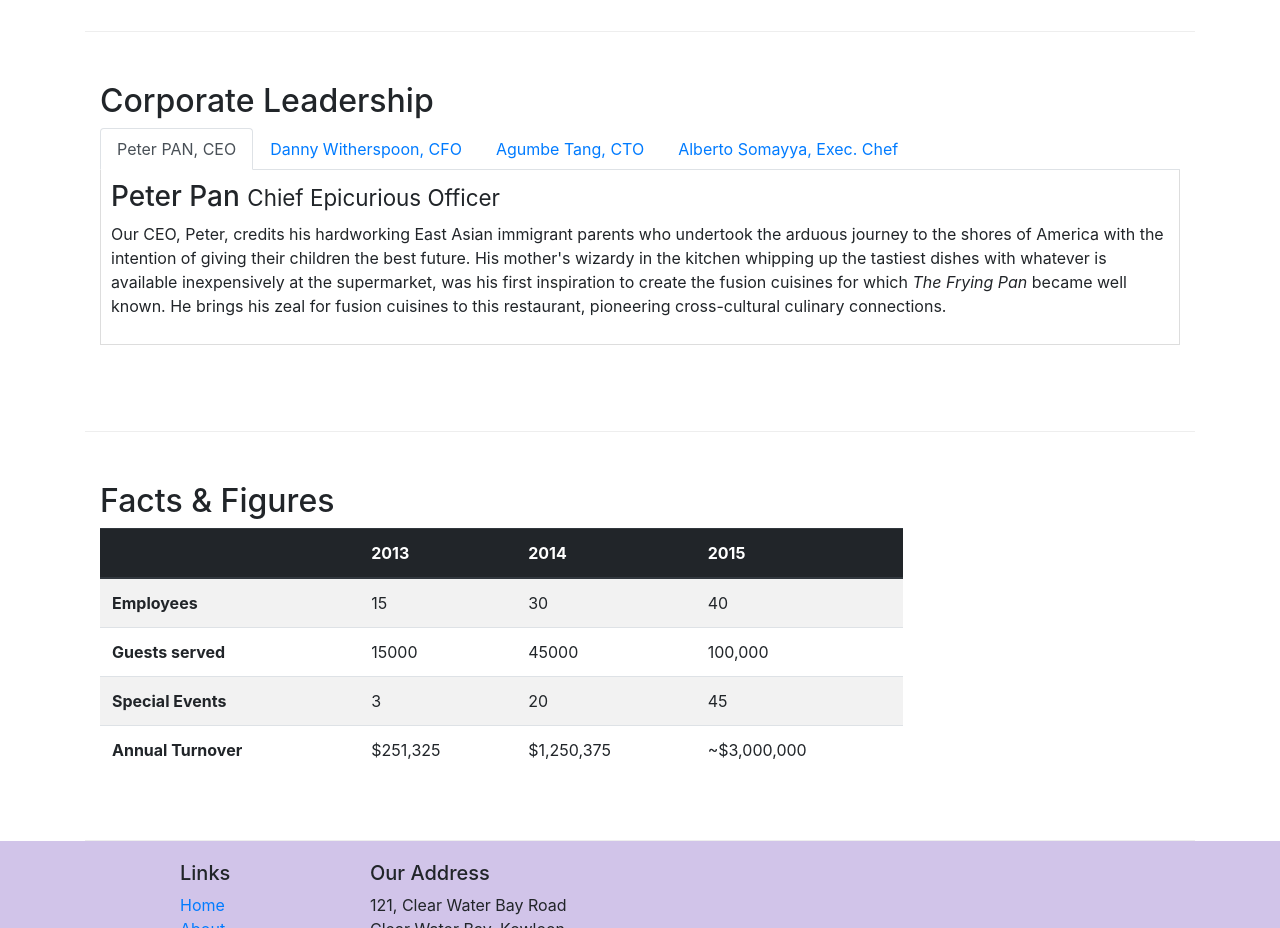
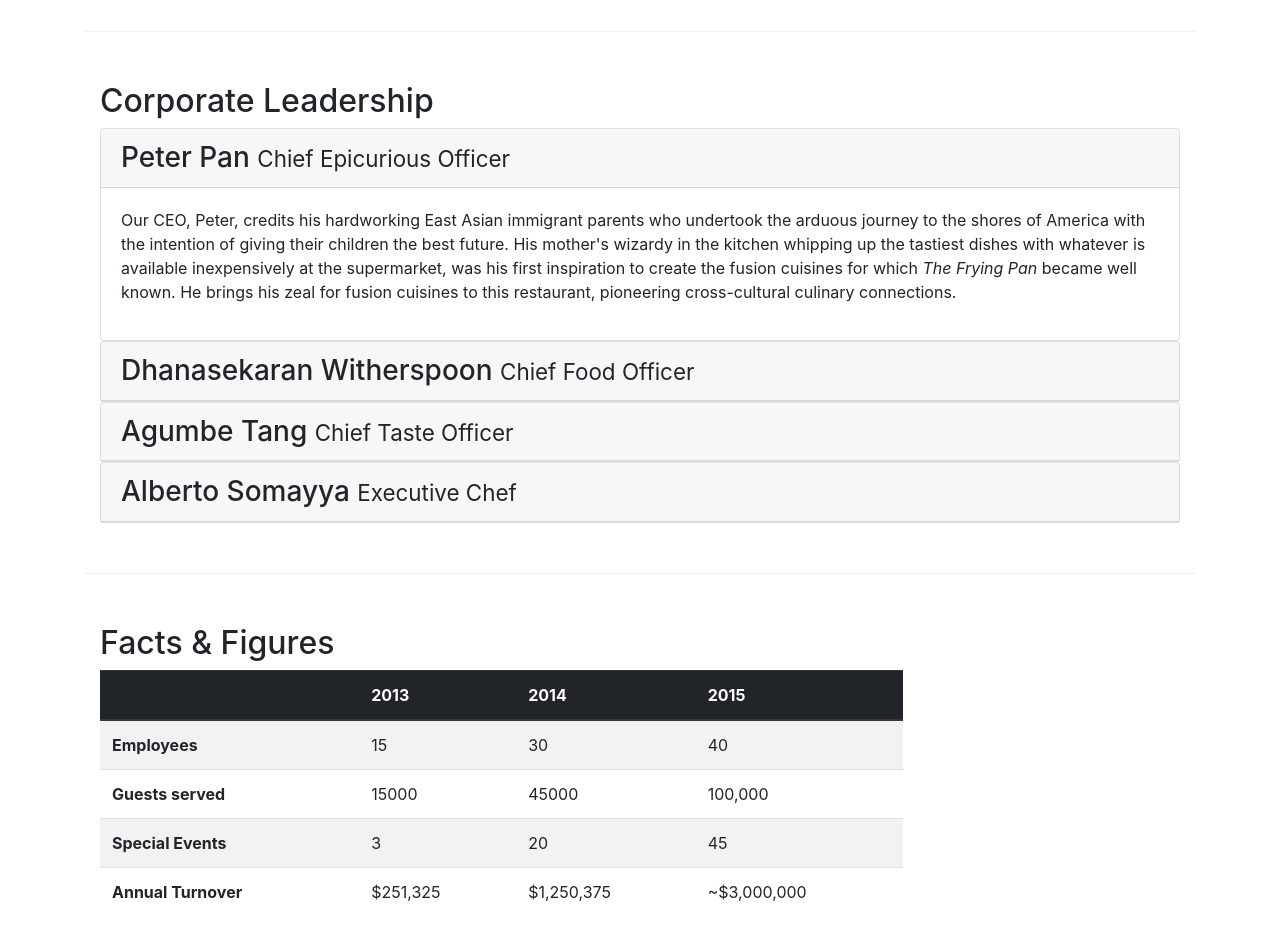
Before and after one commit to rikengala/conFusion, a website: page aboutus.html in a window 1280 px wide. Shown: the part 940-1868 px from the top of the page. Drawn offline with nearby package versions, Linux system fonts and the light colour scheme.

Commit message:
Accordion

```diff
--- a/aboutus.html
+++ b/aboutus.html
@@ -96,36 +96,51 @@
         <div class = "row row-content">
             <div class = "col-12">
                 <h2>Corporate Leadership</h2>
-                <ul class = "nav nav-tabs">
-                    <li class = "nav-item">
-                        <a class = "nav-link active" href = "#peter" role = "tab" data-toggle="tab">Peter PAN, CEO</a>
-                    </li>
-                    <li class = "nav-item">
-                        <a class = "nav-link" href = "#danny" role = "tab" data-toggle="tab">Danny Witherspoon, CFO</a>
-                    </li>
-                    <li class = "nav-item">
-                        <a class = "nav-link" href = "#agumbe" role = "tab" data-toggle="tab">Agumbe Tang, CTO</a>
-                    </li>
-                    <li class = "nav-item">
-                        <a class = "nav-link" href = "#alberto" role = "tab" data-toggle="tab">Alberto Somayya, Exec. Chef</a>
-                    </li>
-                </ul>
-                <div class = "tab-content">
-                    <div role = "tabpanel" class = "tab-pane fade show active" id = "peter">
-                        <h3>Peter Pan <small>Chief Epicurious Officer</small></h3>
-                        <p class = "d-none d-sm-block">Our CEO, Peter, credits his hardworking East Asian immigrant parents who undertook the arduous journey to the shores of America with the intention of giving their children the best future. His mother's wizardy in the kitchen whipping up the tastiest dishes with whatever is available inexpensively at the supermarket, was his first inspiration to create the fusion cuisines for which <em>The Frying Pan</em> became well known. He brings his zeal for fusion cuisines to this restaurant, pioneering cross-cultural culinary connections.</p>
+
+                <div id = "accordion">
+                    <div class = "card">
+                        <div class = "card-header" role = "tab" id = "peterhead">
+                            <h3 class = "mb-0">
+                                <a data-toggle = "collapse" data-target = "#peter">Peter Pan <small>Chief Epicurious Officer</small></a></h3>
+                        </div>
+                        <div class = "collapse show" id = "peter" data-parent = "#accordion">
+                           <div class = "card-body">
+                            <p class = "d-none d-sm-block">Our CEO, Peter, credits his hardworking East Asian immigrant parents who undertook the arduous journey to the shores of America with the intention of giving their children the best future. His mother's wizardy in the kitchen whipping up the tastiest dishes with whatever is available inexpensively at the supermarket, was his first inspiration to create the fusion cuisines for which <em>The Frying Pan</em> became well known. He brings his zeal for fusion cuisines to this restaurant, pioneering cross-cultural culinary connections.</p>
+                           </div>
+                        </div>
                     </div>
-                    <div role = "tabpanel" class = "tab-pane fade" id = "danny">
-                        <h3>Dhanasekaran Witherspoon <small>Chief Food Officer</small></h3>
-                        <p class = "d-none d-sm-block">Our CFO, Danny, as he is affectionately referred to by his colleagues, comes from a long established family tradition in farming and produce. His experiences growing up on a farm in the Australian outback gave him great appreciation for varieties of food sources. As he puts it in his own words, <em>Everything that runs, wins, and everything that stays, pays!</em></p>
+                    <div class = "card">
+                        <div class = "card-header" role = "tab" id = "dannyhead">
+                            <h3 class = "mb-0">
+                                <a data-toggle = "collapse" data-target = "#danny">Dhanasekaran Witherspoon <small>Chief Food Officer</small></a></h3>
+                        </div>
+                        <div class = "collapse" id = "danny" data-parent = "#accordion">
+                           <div class = "card-body">
+                            <p class = "d-none d-sm-block">Our CFO, Danny, as he is affectionately referred to by his colleagues, comes from a long established family tradition in farming and produce. His experiences growing up on a farm in the Australian outback gave him great appreciation for varieties of food sources. As he puts it in his own words, <em>Everything that runs, wins, and everything that stays, pays!</em></p>
+                        </div>
+                        </div>
                     </div>
-                    <div role = "tabpanel" class = "tab-pane fade" id = "agumbe">
-                        <h3>Agumbe Tang <small>Chief Taste Officer</small></h3>
-                        <p class = "d-none d-sm-block">Blessed with the most discerning gustatory sense, Agumbe, our CTO, personally ensures that every dish that we serve meets his exacting tastes. Our chefs dread the tongue lashing that ensues if their dish does not meet his exacting standards. He lives by his motto, <em>You click only if you survive my lick.</em></p>
+                    <div class = "card">
+                        <div class = "card-header" role = "tab" id = "agumbehead">
+                            <h3 class = "mb-0">
+                                <a data-toggle = "collapse" data-target = "#agumbe">Agumbe Tang <small>Chief Taste Officer</small></a></h3>
+                        </div>
+                        <div class = "collapse" id = "agumbe" data-parent = "#accordion">
+                           <div class = "card-body">
+                            <p class = "d-none d-sm-block">Blessed with the most discerning gustatory sense, Agumbe, our CTO, personally ensures that every dish that we serve meets his exacting tastes. Our chefs dread the tongue lashing that ensues if their dish does not meet his exacting standards. He lives by his motto, <em>You click only if you survive my lick.</em></p>
+                        </div>
+                        </div>
                     </div>
-                    <div role = "tabpanel" class = "tab-pane fade" id = "alberto">
-                        <h3>Alberto Somayya <small>Executive Chef</small></h3>
-                        <p class = "d-none d-sm-block">Award winning three-star Michelin chef with wide International experience having worked closely with whos-who in the culinary world, he specializes in creating mouthwatering Indo-Italian fusion experiences. He says, <em>Put together the cuisines from the two craziest cultures, and you get a winning hit! Amma Mia!</em></p>
+                    <div class = "card">
+                        <div class = "card-header" role = "tab" id = "albertohead">
+                            <h3 class = "mb-0">
+                                <a data-toggle = "collapse" data-target = "#alberto">Alberto Somayya <small>Executive Chef</small></a></h3>
+                        </div>
+                        <div class = "collapse" id = "alberto" data-parent = "#accordion">
+                           <div class = "card-body">
+                            <p class = "d-none d-sm-block">Award winning three-star Michelin chef with wide International experience having worked closely with whos-who in the culinary world, he specializes in creating mouthwatering Indo-Italian fusion experiences. He says, <em>Put together the cuisines from the two craziest cultures, and you get a winning hit! Amma Mia!</em></p>
+                        </div>
+                        </div>
                     </div>
                 </div>
 
```
